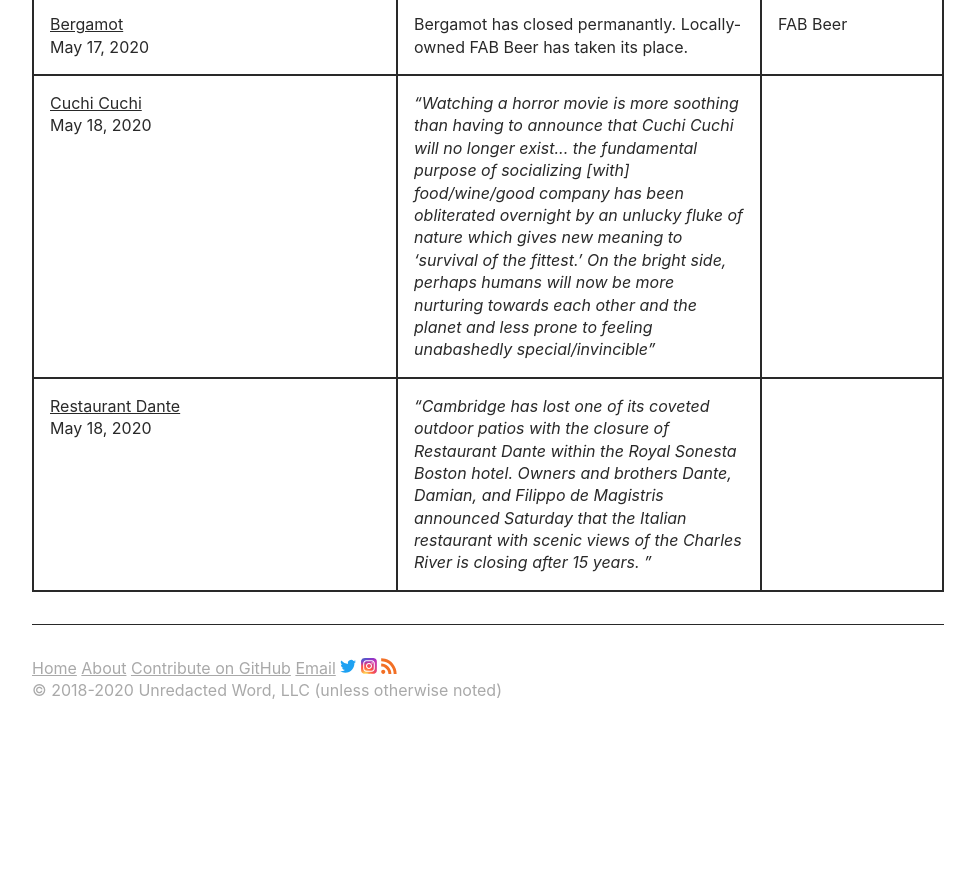
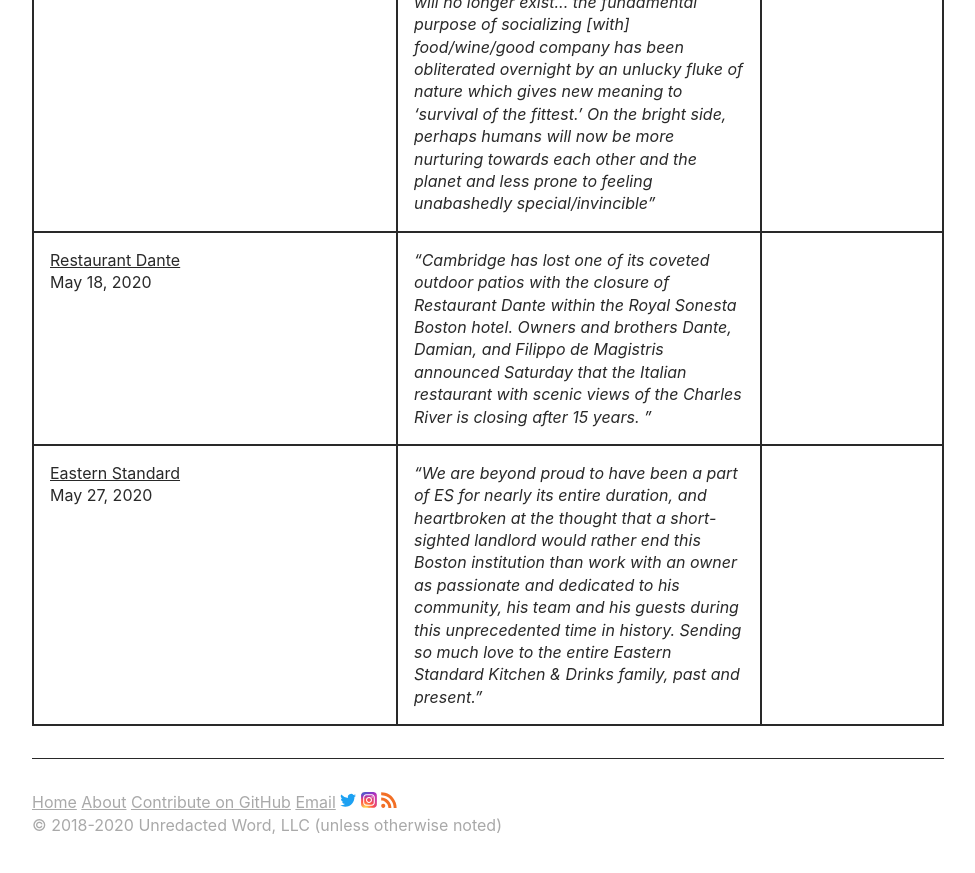
Before and after one commit to unredacted-word/katamari-restaurants, a Jekyll site: the page built from index.md, in a window 1280 px wide and 900 px high, scrolled down 2122 px. Shown: the top 873 px of the window, without its empty margins (152-1127 px from the left). Built offline with Jekyll 4.4.1, drawn with Linux system fonts in a browser that asks for light colours; before the commit the page ends 2888 px from its top, so only the background shows below that; some of the changed text lies outside the part shown.

Commit message:
added Eastern Standard
fixes https://github.com/unredacted-word/katamari-restaurants/issues/1

```diff
--- a/_data/companies.yml
+++ b/_data/companies.yml
@@ -1,12 +1,3 @@
-baobao:
-  name: "Toms BaoBao"
-  date: 2020-01-11 14:30:00
-  url: https://www.thecrimson.com/article/2020/1/8/toms-baobao-leaves-square/
-  notes: >
-    <q>Tom’s BaoBao — the fast-casual restaurant serving baozi, or Chinese
-    steamed buns, on Winthrop Street — has closed its doors after more than
-    three years of business on Harvard Square.</q>
-
 citygirl:
   name: "City Girl Cafe"
   date: 2020-04-19 12:00:00
@@ -77,3 +68,15 @@ dante:
     Dante, Damian, and Filippo de Magistris announced Saturday that the Italian
     restaurant with scenic views of the Charles River is closing after 15 years.
     </q>
+
+easternstandard:
+  name: "Eastern Standard"
+  date: 2020-05-27 10:19:00
+  url: https://www.facebook.com/eskdboston/posts/2827670207281684
+  notes: >
+    <q>We are beyond proud to have been a part of ES for nearly its entire
+    duration, and heartbroken at the thought that a short-sighted landlord would
+    rather end this Boston institution than work with an owner as passionate and
+    dedicated to his community, his team and his guests during this
+    unprecedented time in history. Sending so much love to the entire Eastern
+    Standard Kitchen & Drinks family, past and present.</q>
```
Also changed, not shown: .github/workflows/lint.yml (added).
